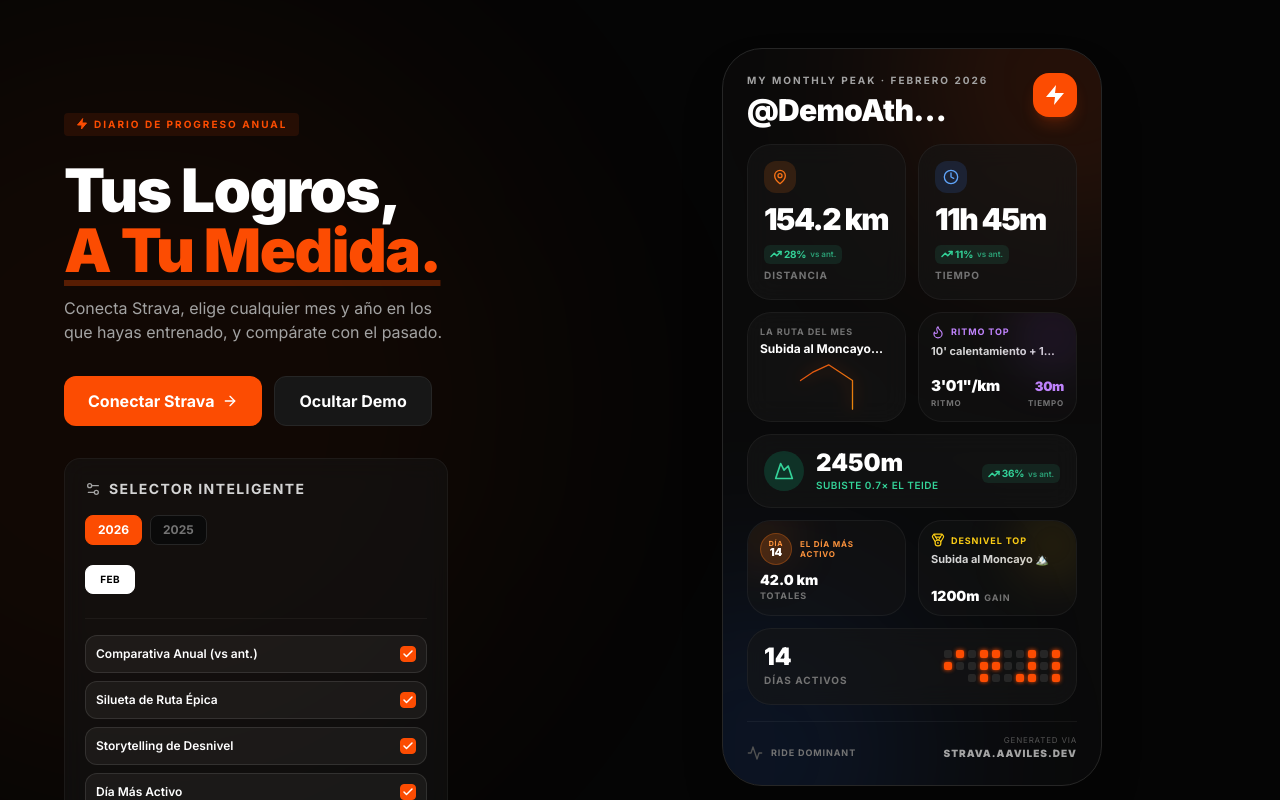
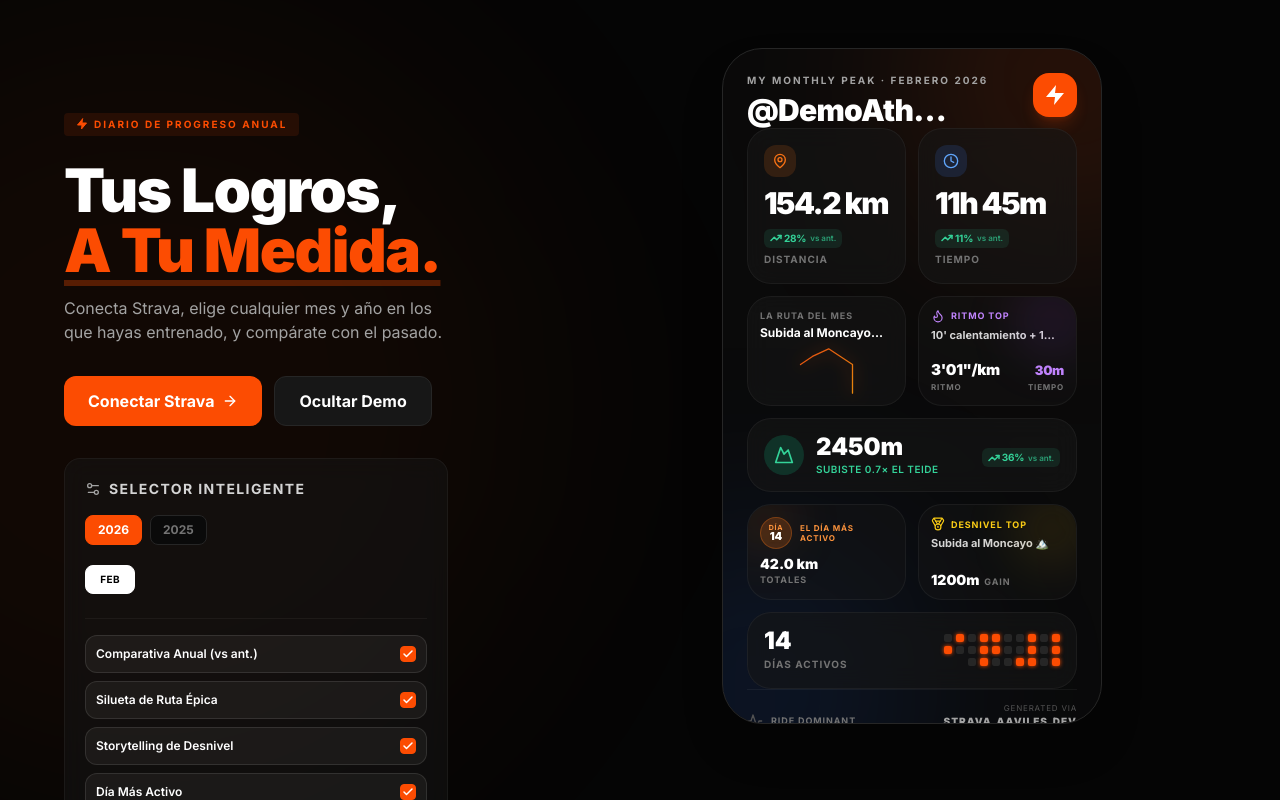
Before and after one commit to aaf925/My-Monthly-Peak, a Next.js app: page / in a window 1280 px wide. Both pictures are taken after a click on the button "Explorar Demo". Shown: the top 800 px of the page. Built offline with nearby package versions, Linux system fonts and the light colour scheme; no server answers.

Commit message:
🚀 Force strict 9:16 aspect ratio to fix Instagram Story clipping

```diff
--- a/src/components/BentoCard.tsx
+++ b/src/components/BentoCard.tsx
@@ -88,7 +88,7 @@ const BentoCard: React.FC<BentoCardProps> = ({ stats, prevStats, userName, confi
             variants={containerVars}
             initial="hidden"
             animate="show"
-            className="relative w-full max-w-[380px] min-h-[660px] bg-neutral-950 text-white rounded-[2.5rem] overflow-hidden border border-neutral-800 shadow-2xl p-6 flex flex-col gap-4"
+            className="relative w-full max-w-[380px] aspect-[9/16] bg-neutral-950 text-white rounded-[2.5rem] overflow-hidden border border-neutral-800 shadow-2xl p-6 flex flex-col justify-between"
         >
             <div className="absolute inset-0 pointer-events-none overflow-hidden select-none">
                 <div className="absolute -top-32 -right-32 w-80 h-80 bg-strava/15 blur-[100px] rounded-full" />
```
